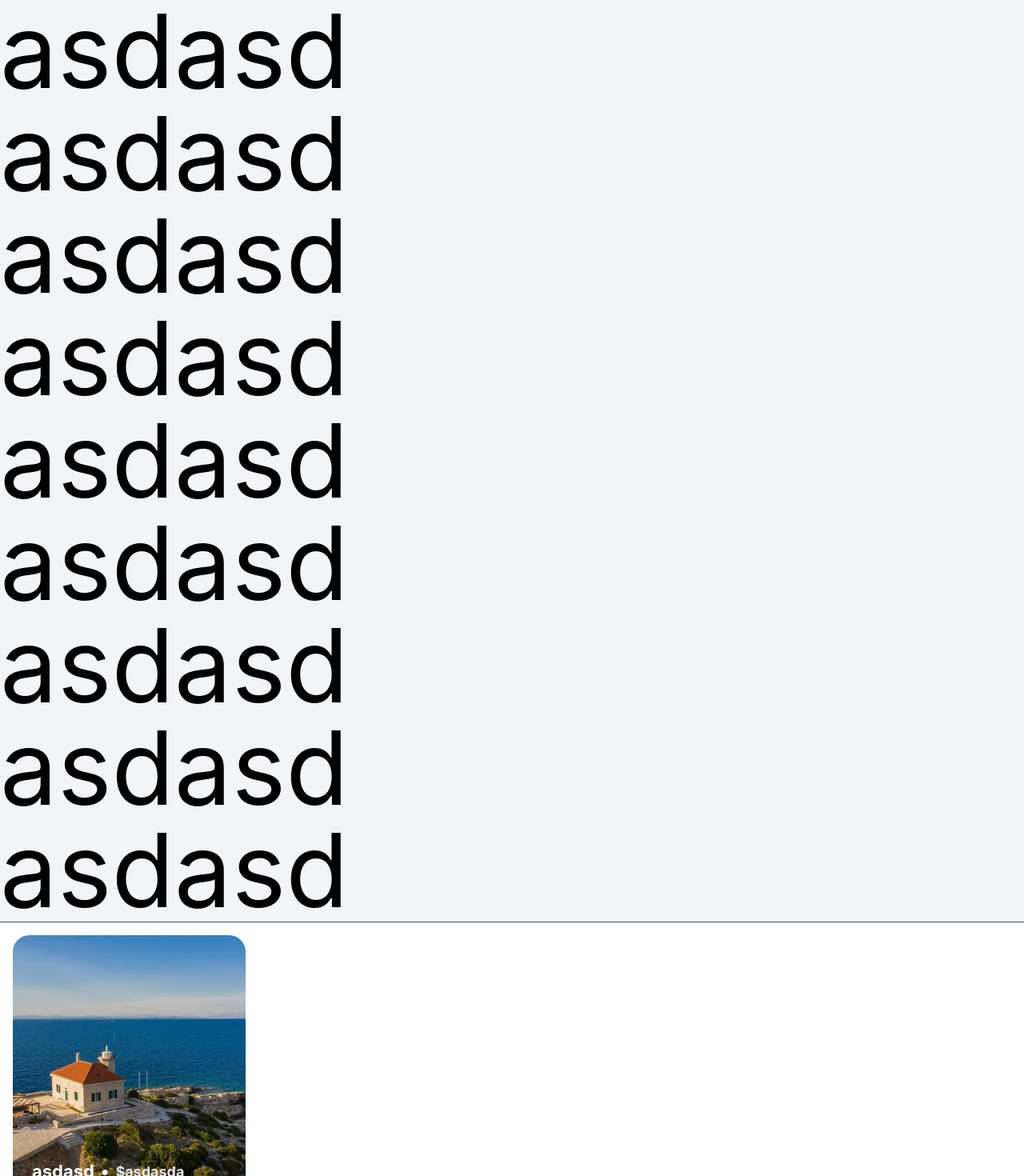
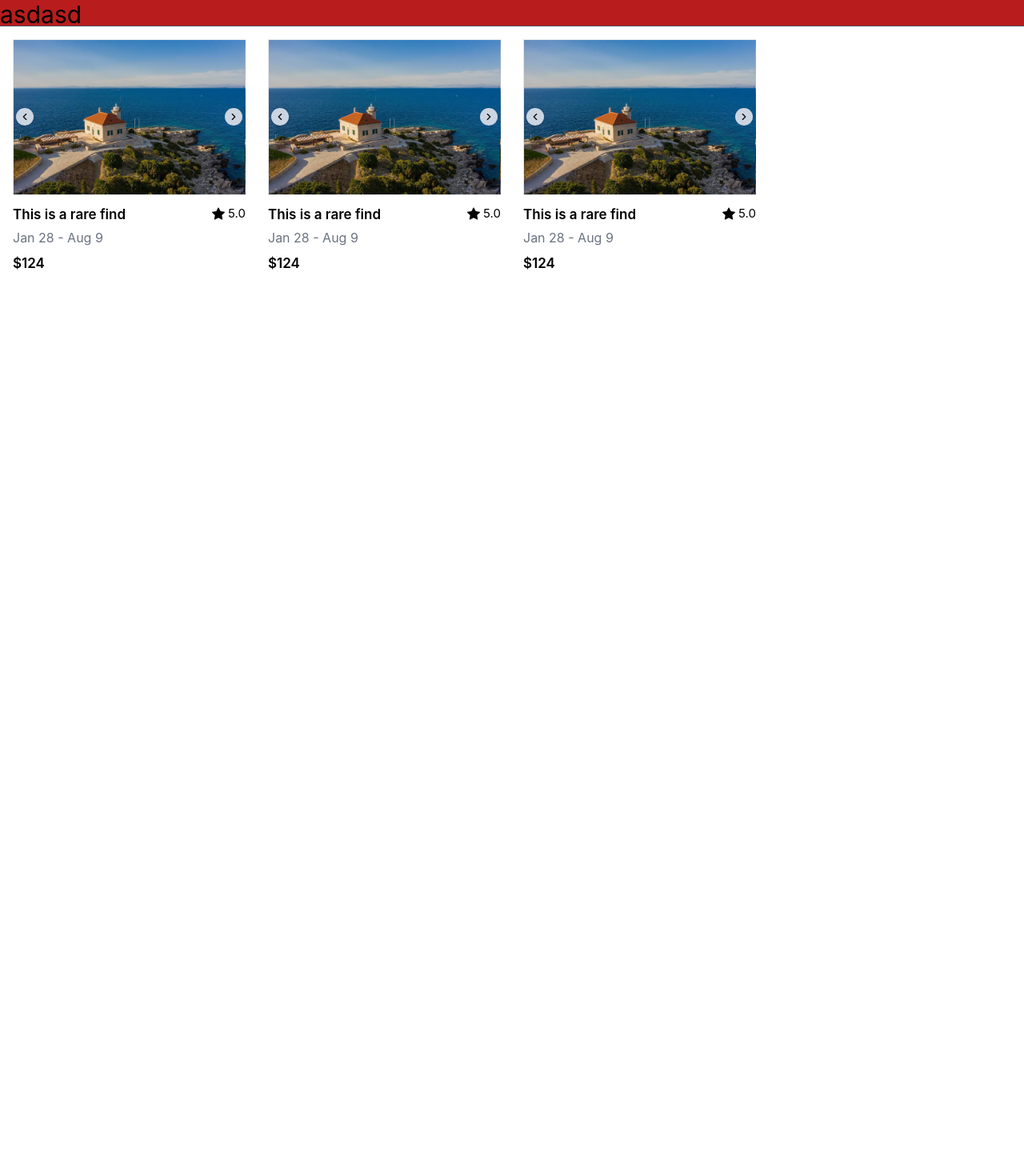
Before and after one commit to Aalian2241/airbnbclone, a React (Create React App) app: page / in a window 1280 px wide. Shown: the part 100-1570 px from the top of the page at 80% size. After the commit the page ends 800 px from the top, so only its background shows below. Built offline with nearby package versions, Linux system fonts and the light colour scheme.

Commit message:
image container flowing above

```diff
--- a/package.json
+++ b/package.json
@@ -8,7 +8,9 @@
     "@testing-library/react": "^13.4.0",
     "@testing-library/user-event": "^13.5.0",
     "react": "^18.2.0",
+    "react-bootstrap": "^2.7.4",
     "react-dom": "^18.2.0",
+    "react-feather": "^2.0.10",
     "react-icons": "^4.8.0",
     "react-redux": "^8.0.5",
     "react-scripts": "5.0.1",
--- a/src/App.js
+++ b/src/App.js
@@ -1,3 +1,4 @@
+import Carousel from "./Components/Carousel/Carousel";
 import Navbar from "./Components/NavBar/Navbar";
 import Rentals from "./Components/Rentals/Rentals";
 
@@ -5,7 +6,8 @@ function App() {
   return (
     <div className="container-fluid">
      {/* NavBar */}
-     <Navbar/>
+
+      <Navbar/>
      {/* Site content */}
      <Rentals/>
      {/* MapContent only displayed when MapVisibility=on*/}
--- /dev/null
+++ b/src/Components/Carousel/Carousel.js
@@ -0,0 +1,46 @@
+/* eslint-disable array-callback-return */
+/* eslint-disable jsx-a11y/alt-text */
+import React, { useState } from 'react'
+import sample from "../../Assets/sample.jpg";
+import { ChevronLeft, ChevronRight } from 'react-feather';
+
+const Carousel = ({slides}) => {
+const [curr,setCurr] = useState(0);
+const prev = ()=> setCurr((curr)=> curr===0?slides.length -1: curr-1);;
+const next = ()=> setCurr((curr)=> curr===slides.length-1 ? 0:curr+1 );
+  return (
+    <div className='max-w-lg  '>
+
+        <div className=' overflow-hidden relative'>
+          <div
+          className='flex relative border transition-transform ease-out duration-600 '
+          style={{transform:`translateX(-${curr*100-1}%)`}}>
+          {slides.map((s) => {
+            return (
+                <img src={s} />
+            );})}
+          </div>
+        <div className=' absolute inset-0 flex justify-between items-center mx-1'>
+          <button
+          onClick={prev}
+          className='hover:bg-white p-1 shadow bg-slate-300 rounded-full'>
+            <ChevronLeft size={14}/>
+          </button>
+
+          <button
+          onClick={next}
+          className='hover:bg-white p-1 bg-slate-300 rounded-full'>
+            <ChevronRight size={14}/>
+          </button>
+        </div>
+        </div>
+
+
+
+
+  </div>
+
+  )
+}
+
+export default Carousel
--- /dev/null
+++ b/src/Components/Carousel/Comp.js
@@ -0,0 +1,11 @@
+import React from 'react'
+
+export default function Comp ({children:slides}) {
+  return (
+    <div>
+      <div className='flex'>
+        {slides}
+      </div>
+    </div>
+  )
+}
--- a/src/Components/FilterNavbar/FilterNavbar.js
+++ b/src/Components/FilterNavbar/FilterNavbar.js
@@ -2,35 +2,11 @@ import React from 'react'
 
 const FilterNavbar = () => {
   return (
-    <div className=''>
-        <p className='text-9xl'>
+    <>
+        <p className='text-3xl h-[2rem] bg-red-700'>
             asdasd
         </p>
-        <p className='text-9xl'>
-            asdasd
-        </p>
-        <p className='text-9xl'>
-            asdasd
-        </p>
-        <p className='text-9xl'>
-            asdasd
-        </p>
-        <p className='text-9xl'>
-            asdasd
-        </p>
-        <p className='text-9xl'>
-            asdasd
-        </p>
-        <p className='text-9xl'>
-            asdasd
-        </p>
-        <p className='text-9xl'>
-            asdasd
-        </p>
-        <p className='text-9xl'>
-            asdasd
-        </p>
-    </div>
+    </>
   )
 }
 
--- a/src/Components/NavBar/Navbar.js
+++ b/src/Components/NavBar/Navbar.js
@@ -4,13 +4,10 @@ import SearchNavbar from '../SearchNavbar/SearchNavbar'
 
 const Navbar = () => {
   return (
-    <div className='bg-gray-100 flex flex-col relative border-b border-solid border-gray-600'>
-        <div className='sticky top-0 bg-white'>
+    <div className='sticky top-0 z-300 bg-gray-100 flex flex-col border-b border-solid border-gray-600'>
             <SearchNavbar/>
-        </div>
-        <div>
+
             <FilterNavbar/>
-        </div>
 
     </div>
 
--- /dev/null
+++ b/src/Components/Rentals/Rental.js
@@ -0,0 +1,44 @@
+import React from 'react'
+import { BsStarFill } from 'react-icons/bs'
+import Carousel from '../Carousel/Carousel'
+
+const Rental = ({images}) => {
+  return (
+    <div className="">
+                <div className=" hover:cursor-pointer ">
+                    <div className="grad absolute h-full rounded-b-[1.3rem]"></div>
+                        <div className="">
+                        {/* Background */}
+                            <Carousel slides={images}/>
+                        {/* Title */}
+                        {/* <div className="absolute text-white font-bold bottom-6 left-6 text-[22px] flex items-center gap-2">
+                            asdasd
+                            <span>&#x2022;</span>
+                            <p className="text-[18px] text-slate-200"> $asdasda</p>
+                        </div> */}
+                        </div>
+                    </div>
+            {/* Description */}
+                    <div className="pt-3 flex justify-between items-start ">
+                        {/* Left */}
+                        <div className="">
+                        <p className="max-w-[17rem] font-semibold text-[17px] mb-2">
+                            This is a rare find
+                        </p>
+                        <p className="max-w-[17rem]  text-[16px] -mt-1 text-gray-500 mb-2">
+                            Jan 28 - Aug 9
+                        </p>
+                        <p className="max-w-[17rem] font-semibold text-[17px]">$124</p>
+                        </div>
+                        {/* Right */}
+                        <div className="flex items-center space-x-1">
+                        <BsStarFill />
+                        <p className="text-[15px]">5.0</p>
+                        </div>
+                    </div>
+    </div>
+
+  )
+}
+
+export default Rental
--- a/src/Components/Rentals/Rentals.js
+++ b/src/Components/Rentals/Rentals.js
@@ -1,51 +1,35 @@
 /* eslint-disable jsx-a11y/alt-text */
 import React from 'react'
-import logo from "../../Assets/logo.png"
 import sample from "../../Assets/sample.jpg"
-import { BsStarFill } from 'react-icons/bs'
+import Rental from './Rental'
+
+// eslint-disable-next-line no-dupe-keys
+const rental_items=[
+    {
+        id:0,
+        images:[sample,sample,sample,sample]
+    },
+    {
+        id:0,
+        images:[sample,sample,sample,sample]
+    },
+    {
+        id:0,
+        images:[sample,sample,sample,sample]
+    }
+]
 const Rentals = () => {
   return (
-    <div className='p-4'>
-        <div className='grid lg:grid-cols-4 gap-7'>
-            <div className="">
-                <div className="relative">
-                    <div className="grad absolute w-full h-full rounded-b-[1.3rem]"></div>
-                    <div className="flex  ">
-                    {/* Background */}
-                    <img
-                        src={sample}
-                        alt=""
-                        className="object-cover rounded-[1.3rem] sm:h-[17rem]  md:h-[20rem] w-full lg:h-[21rem]"
-                    />
-                    {/* Title */}
-                    <div className="absolute text-white font-bold bottom-6 left-6 text-[22px] flex items-center gap-2">
-                        asdasd
-                        <span>&#x2022;</span>
-                        <p className="text-[18px] text-slate-200"> $asdasda</p>
-                    </div>
-                </div>
-            </div>
-            {/* Description */}
-            <div className="pt-3 flex justify-between items-start">
-                {/* Left */}
-                <div className="">
-                <p className="max-w-[17rem] font-semibold text-[17px]">
-                    This is a rare find
-                </p>
-                <p className="max-w-[17rem]  text-[16px] -mt-1 text-gray-500">
-                    Jan 28 - Aug 9
-                </p>
-                <p className="max-w-[17rem] font-semibold text-[17px]">$asdasd</p>
-                </div>
-                {/* Right */}
-                <div className="flex items-center space-x-1">
-                <BsStarFill />
-                <p className="text-[15px]">5.0</p>
-                </div>
-            </div>
-            </div>
+    <>
+    <div className='p-4 '>
+        <div className='grid lg:grid-cols-4 md:grid-cols-3 sm:grid-cols-2 gap-7 '>
+            {rental_items.map((item, index) => (
+                <Rental images={item.images}/>
+            ))}
         </div>
     </div>
+    </>
+
   )
 }
 
--- a/src/Components/SearchNavbar/SearchNavbar.js
+++ b/src/Components/SearchNavbar/SearchNavbar.js
@@ -8,6 +8,7 @@ const SearchNavbar = () => {
     <div className='z-50 py-5
         lg:mx-10 md:mx-5 sm:mx-5
         flex justify-between items-center
+
     '>
         <Left/>
 
```
Also changed, not shown: 1 other file (tests, documents, lock files or other folders).
